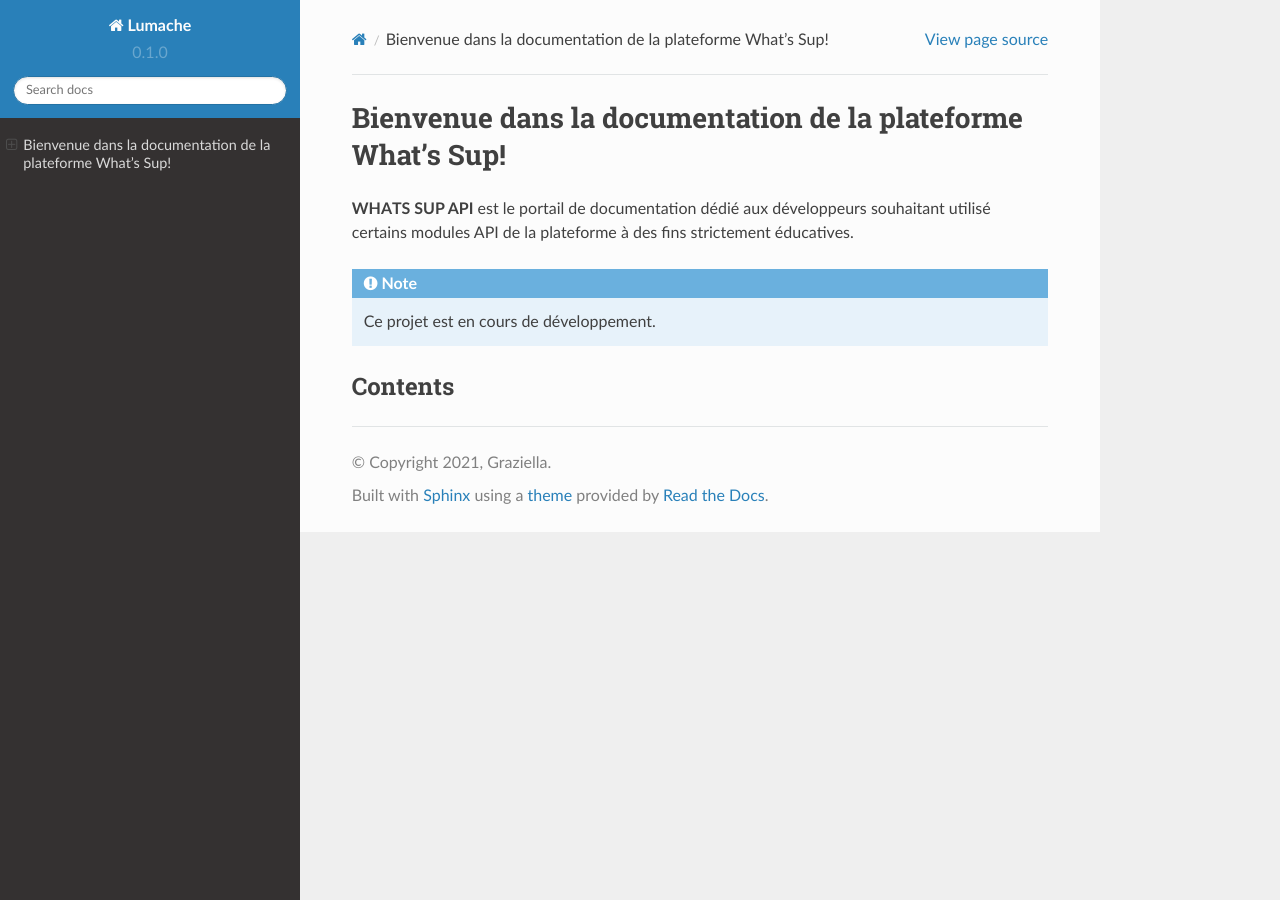
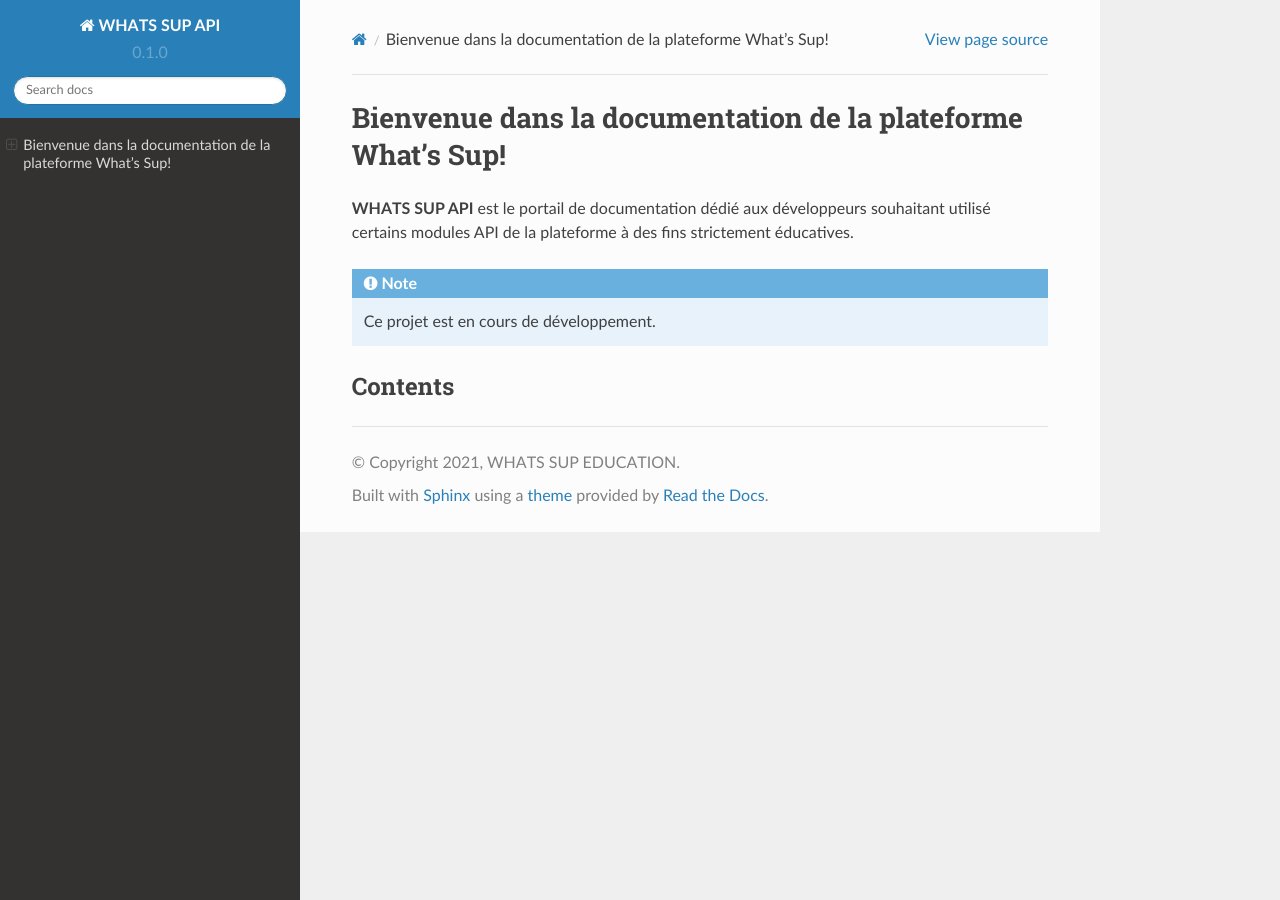
Before and after one commit to tprovost-edu/readdocs, a Sphinx documentation site: the page built from docs/source/index.rst, in a window 1280 px wide. Built offline with Sphinx 7.4.7 and the Read the Docs theme 2.0.0, drawn with Linux system fonts in a browser that asks for light colours; pages that are not in the unit, such as notebooks, are missing from menus.

Commit message:
Update conf.py

```diff
--- a/docs/source/conf.py
+++ b/docs/source/conf.py
@@ -2,9 +2,9 @@
 
 # -- Project information
 
-project = 'Lumache'
-copyright = '2021, Graziella'
-author = 'Graziella'
+project = 'WHATS SUP API'
+copyright = '2021, WHATS SUP EDUCATION'
+author = 'WHATS SUP'
 
 release = '0.1'
 version = '0.1.0'
```
